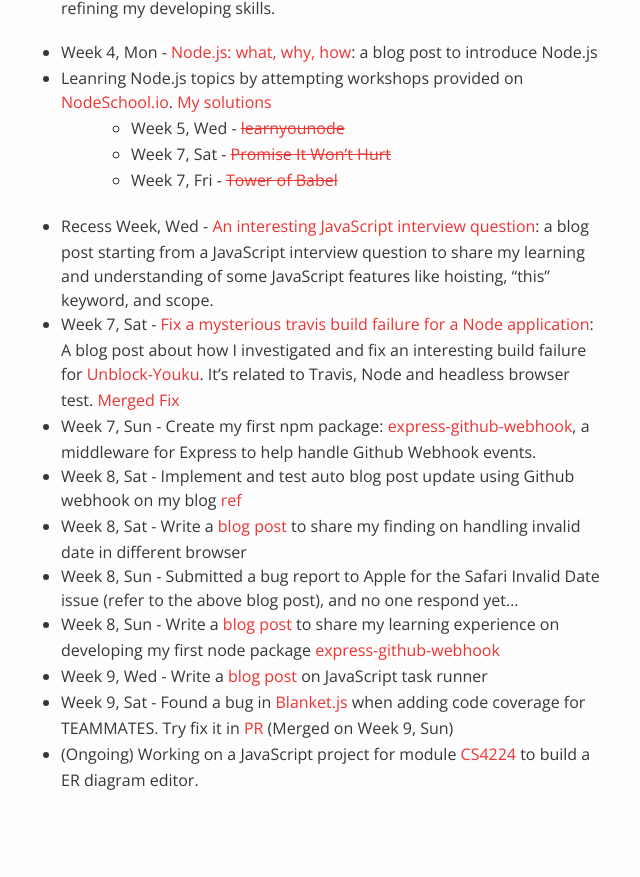
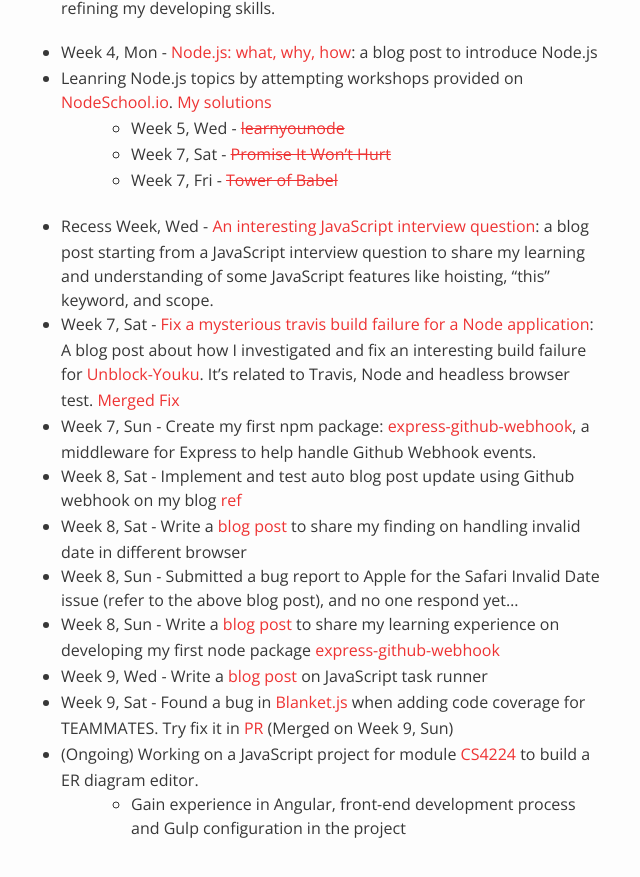
Before and after one commit to nus-oss/cs3281-AY1516S2-website, a Jekyll site: the page built from teams/codebender.md, in a window 1280 px wide and 900 px high, scrolled down 14557 px. Shown: the top 877 px of the window, without its empty margins (324-964 px from the left). Built offline with Jekyll 4.4.1, drawn with Linux system fonts in a browser that asks for light colours; before the commit the page ends 15409 px from its top, so only the background shows below that.

Commit message:
Update Jiang Sheng's progress

```diff
--- a/teams/codebender.md
+++ b/teams/codebender.md
@@ -450,3 +450,4 @@
 * Week 9, Wed - Write a [blog post](http://blog.gisonrg.me/2016/automation-tool-gulp-vs-grunt/) on JavaScript task runner
 * Week 9, Sat - Found a bug in [Blanket.js](blanketjs.org) when adding code coverage for TEAMMATES. Try fix it in [PR](https://github.com/alex-seville/blanket/pull/557) (Merged on Week 9, Sun)
 * (Ongoing) Working on a JavaScript project for module [CS4224](https://github.com/Gisonrg/ER-diagram-editor) to build a ER diagram editor.
+  * Gain experience in Angular, front-end development process and Gulp configuration in the project
```
